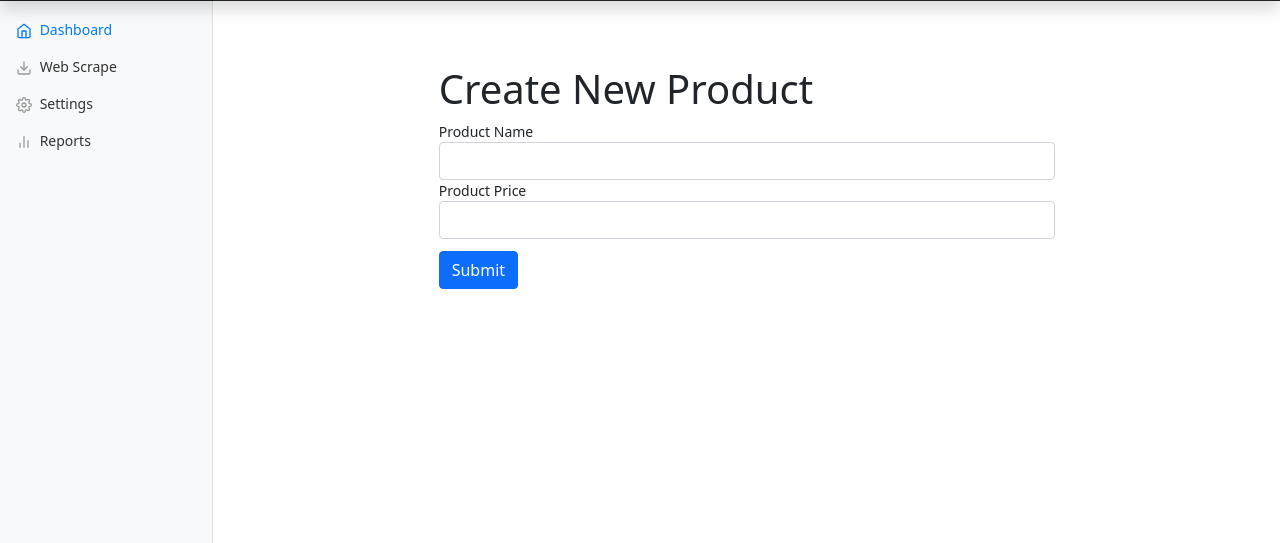
After one commit to MasqueCrow/webscrap-website, a Flask app: page /newproduct in a window 1280 px wide. The commit adds this page. Shown: the part 53-596 px from the top of the page. Run offline with Flask 2, Linux system fonts and the light colour scheme; some libraries are stand-ins or nearby versions.

Commit message:
Create new product page

```diff
--- a/application.py
+++ b/application.py
@@ -21,6 +21,7 @@ app.register_blueprint(model_blueprint)
 
 from flask_login import LoginManager
 from model import User
+from model import Product
 
 login_manager = LoginManager()
 login_manager.login_view = 'auth.login'
@@ -37,11 +38,15 @@ from flask_login import login_required, current_user
 @app.route('/dashboard')
 @login_required
 def index():
-    return render_template("dashboard.html",name =current_user.name)
+    return render_template("dashboard.html",name=current_user.name)
 
 @app.route('/webscrape')
 @login_required
 def webscrape():
+    products = Product.query.all()
+    print(products)
+    for product in products:
+        print(product.name,product.price,product.last_scraped)
     return render_template("webscrape.html")
 
 @app.route('/setting')
@@ -53,3 +58,33 @@ def setting():
 @login_required
 def report():
     return render_template("report.html")
+
+#internal use, not visible in nav bar
+@app.route('/newproduct')
+def create_product():
+    return render_template('new_products.html')
+
+from model import db
+import datetime
+@app.route('/newproducts',methods=['POST'])
+def new_product():
+    name = request.form.get('name')
+    price = float(request.form.get('price'))
+    last_scraped = datetime.datetime.now()
+    msg = ""
+    print("name:",type(name),"price:",type(price),"last_scraped",type(last_scraped))
+
+    #check valid value type and string is non-empty/space
+    if isinstance(price,float) and isinstance(name,str) and (name and not name.isspace()) :
+        new_product = Product(name=name,price=price,last_scraped=last_scraped)
+
+        #add new product to database
+        db.session.add(new_product)
+        db.session.commit()
+
+        insert_status = "successful"
+        msg = name + " of price $"+ str(price) + "  with timestamp of " + str(last_scraped) + " has been successfully added to the database."
+    else:
+        msg = "Failed to insert " + name + " product."
+
+    return render_template('product_status.html',msg=msg)
--- /dev/null
+++ b/templates/new_products.html
@@ -0,0 +1,18 @@
+{% extends 'base.html' %}
+
+{% block content %}
+<div class="col-md-6 offset-md-4" style="margin-top: 5%;">
+  <h1>Create New Product</h1>
+<form method="POST" action="/newproducts">
+  <div class="form-group">
+    <label for="name">Product Name</label>
+    <input type="text" name="name" class="form-control" required>
+  </div>
+  <div class="form-group">
+    <label for="price">Product Price</label>
+    <input name="price" type="number" step="0.01" class="form-control" required>
+  </div>
+  <button type="submit" class="btn btn-primary" style="margin-top:2%">Submit</button>
+</form>
+</div>
+{% endblock %}
--- a/templates/webscrape.html
+++ b/templates/webscrape.html
@@ -1,5 +1,8 @@
 {% extends 'base.html' %}
 
 {% block content %}
-<h1 class='title'>Webscrape page </h1>
+<div class="col-md-6 offset-md-4" style="margin-top: 5%;">
+
+
+</div>
 {% endblock %}
```
Also changed, not shown: templates/product_status.html (added, +12 -0 lines), auth.py (line endings or trailing spaces).
